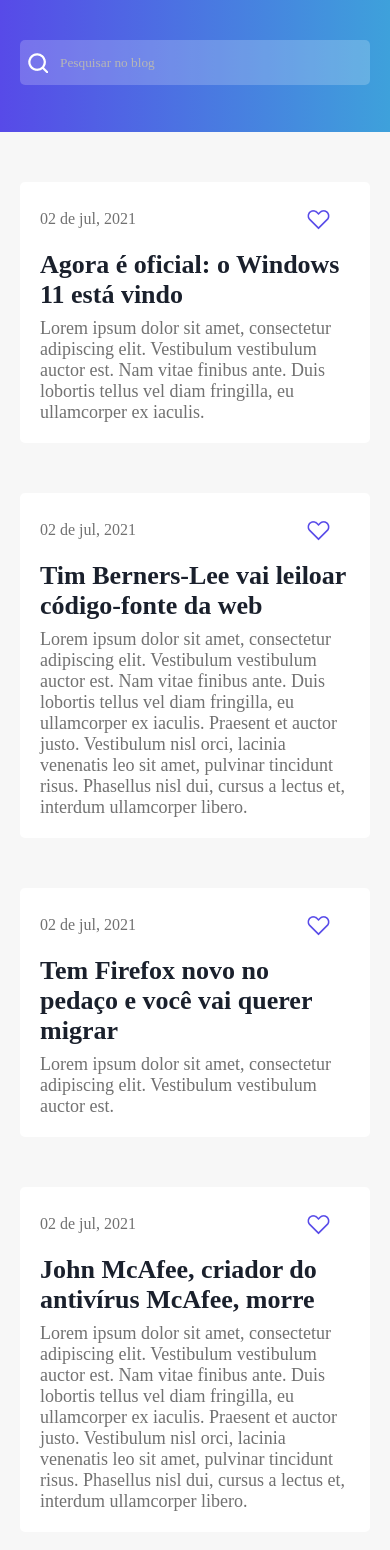
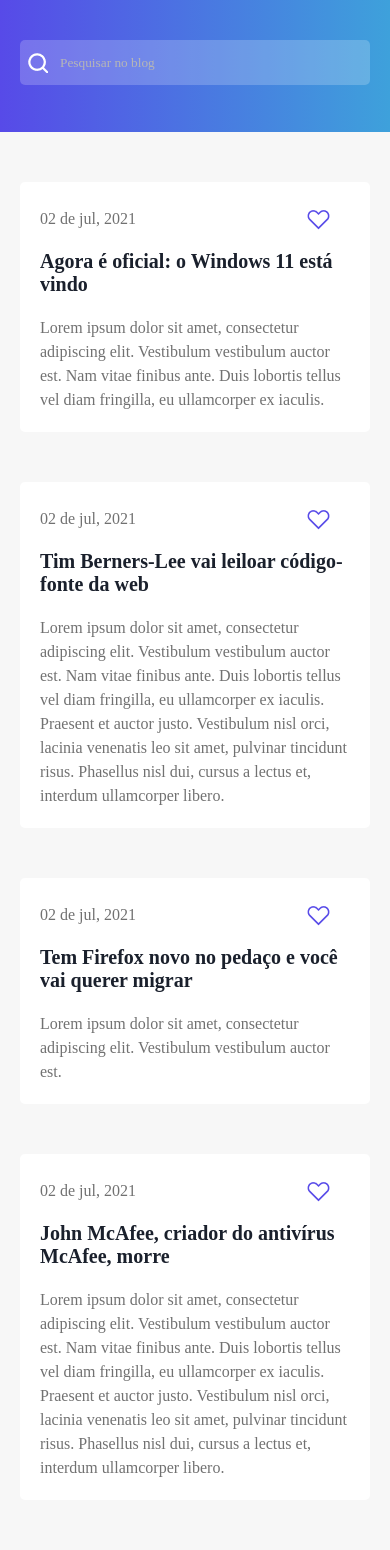
Before and after one commit to feliiperiz/codelandia, a plain HTML site: page desafio-1/index.html in a window 390 px wide. Shown: the part 68-1618 px from the top of the page. Drawn offline with Linux system fonts and the light colour scheme.

Commit message:
'Ajuste dos Medias Queries e Animação'

```diff
--- a/desafio-1/css/style.css
+++ b/desafio-1/css/style.css
@@ -145,6 +145,16 @@
   .main {
     margin: 0 100px;
   }
+  .content h1 {
+    font-size: 20px;
+  }
+  .content p {
+    margin-top: 20px;
+    line-height: 1.5;
+  }
+  .content p, .content span {
+    font-size: 16px;
+  }
   .content:last-child {
     margin-bottom: 100px;
   }
@@ -161,6 +171,16 @@
   .main {
     margin: 0 20px;
   }
+  .content h1 {
+    font-size: 20px;
+  }
+  .content p {
+    margin-top: 20px;
+    line-height: 1.5;
+  }
+  .content p, .content span {
+    font-size: 16px;
+  }
   .content:last-child {
     margin-bottom: 100px;
   }
--- a/desafio-1/index.html
+++ b/desafio-1/index.html
@@ -22,31 +22,44 @@
     </header>
 
     <main class="main">
-      <section class="content">
-        <span>02 de jul, 2021</span>
-        <h1>Agora é oficial: o Windows 11 está vindo</h1>
-        <p>Lorem ipsum dolor sit amet, consectetur adipiscing elit. Vestibulum vestibulum auctor est. Nam vitae finibus ante. Duis lobortis tellus vel diam fringilla, eu ullamcorper ex iaculis.</p>
+      <section class="content container-post">
+        <span class="date">02 de jul, 2021</span>
+        <h1 class="title">Agora é oficial: o Windows 11 está vindo</h1>
+        <p class="description">Lorem ipsum dolor sit amet, consectetur adipiscing elit. Vestibulum vestibulum auctor est. Nam vitae finibus ante. Duis lobortis tellus vel diam fringilla, eu ullamcorper ex iaculis.</p>
       </section>
 
-      <section class="content">
-        <span>02 de jul, 2021</span>
-        <h1>Tim Berners-Lee vai leiloar código-fonte da web</h1>
-        <p>Lorem ipsum dolor sit amet, consectetur adipiscing elit. Vestibulum vestibulum auctor est. Nam vitae finibus ante. Duis lobortis tellus vel diam fringilla, eu ullamcorper ex iaculis. Praesent et auctor justo. Vestibulum nisl orci, lacinia venenatis leo sit amet, pulvinar tincidunt risus. Phasellus nisl dui, cursus a lectus et, interdum ullamcorper libero.</p>
+      <section class="content container-post">
+        <span class="date">02 de jul, 2021</span>
+        <h1 class="title">Tim Berners-Lee vai leiloar código-fonte da web</h1>
+        <p class="description">Lorem ipsum dolor sit amet, consectetur adipiscing elit. Vestibulum vestibulum auctor est. Nam vitae finibus ante. Duis lobortis tellus vel diam fringilla, eu ullamcorper ex iaculis. Praesent et auctor justo. Vestibulum nisl orci, lacinia venenatis leo sit amet, pulvinar tincidunt risus. Phasellus nisl dui, cursus a lectus et, interdum ullamcorper libero.</p>
       </section>
 
-      <section class="content">
-        <span>02 de jul, 2021</span>
-        <h1>Tem Firefox novo no pedaço e você vai querer migrar</h1>
-        <p>Lorem ipsum dolor sit amet, consectetur adipiscing elit. Vestibulum vestibulum auctor est.</p>
+      <section class="content container-post">
+        <span class="date">02 de jul, 2021</span>
+        <h1 class="title">Tem Firefox novo no pedaço e você vai querer migrar</h1>
+        <p class="description">Lorem ipsum dolor sit amet, consectetur adipiscing elit. Vestibulum vestibulum auctor est.</p>
       </section>
 
-      <section class="content">
-        <span>02 de jul, 2021</span>
-        <h1>John McAfee, criador do antivírus McAfee, morre</h1>
-        <p>Lorem ipsum dolor sit amet, consectetur adipiscing elit. Vestibulum vestibulum auctor est. Nam vitae finibus ante. Duis lobortis tellus vel diam fringilla, eu ullamcorper ex iaculis. Praesent et auctor justo. Vestibulum nisl orci, lacinia venenatis leo sit amet, pulvinar tincidunt risus. Phasellus nisl dui, cursus a lectus et, interdum ullamcorper libero.</p>
+      <section class="content container-post">
+        <span class="date">02 de jul, 2021</span>
+        <h1 class="title">John McAfee, criador do antivírus McAfee, morre</h1>
+        <p class="description">Lorem ipsum dolor sit amet, consectetur adipiscing elit. Vestibulum vestibulum auctor est. Nam vitae finibus ante. Duis lobortis tellus vel diam fringilla, eu ullamcorper ex iaculis. Praesent et auctor justo. Vestibulum nisl orci, lacinia venenatis leo sit amet, pulvinar tincidunt risus. Phasellus nisl dui, cursus a lectus et, interdum ullamcorper libero.</p>
       </section>
     </main>
   </div>
+  <script>
+    const sr = ScrollReveal({
+      origin: 'top',
+      distance: '50px',
+      duration: 2000,
+      reset: true
+    });
+
+    ScrollReveal().reveal('.container-post', { delay: 200 });
+    ScrollReveal().reveal('.date', { delay: 400 });
+    ScrollReveal().reveal('.title', { delay: 500 });
+    ScrollReveal().reveal('.description', { delay: 600 });
+  </script>
 </body>
 
 </html>
```
